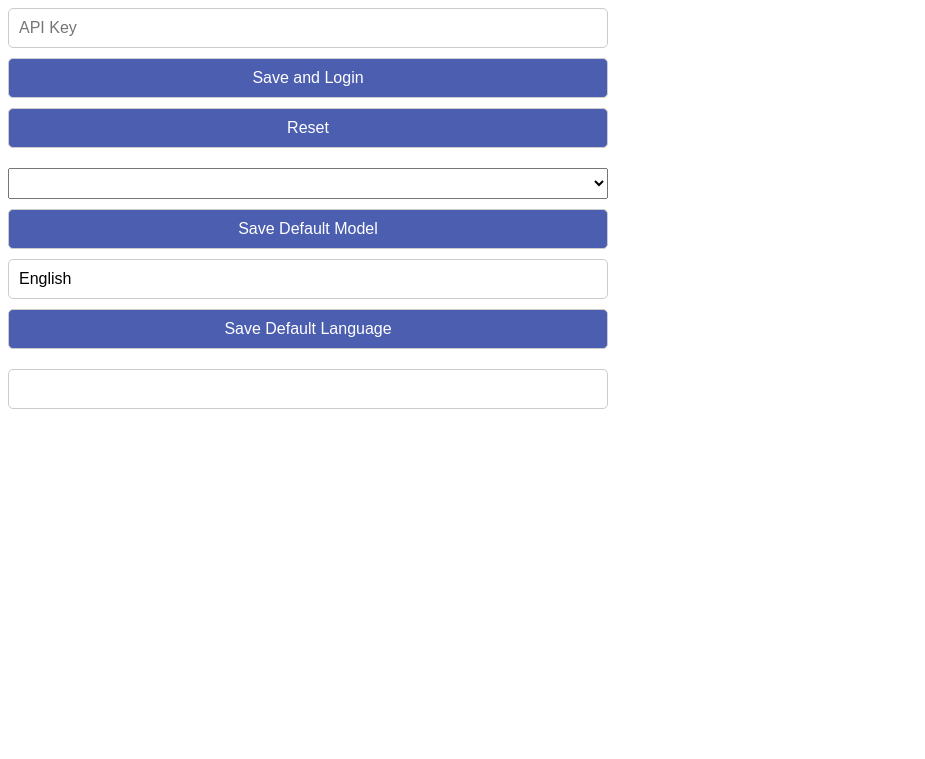
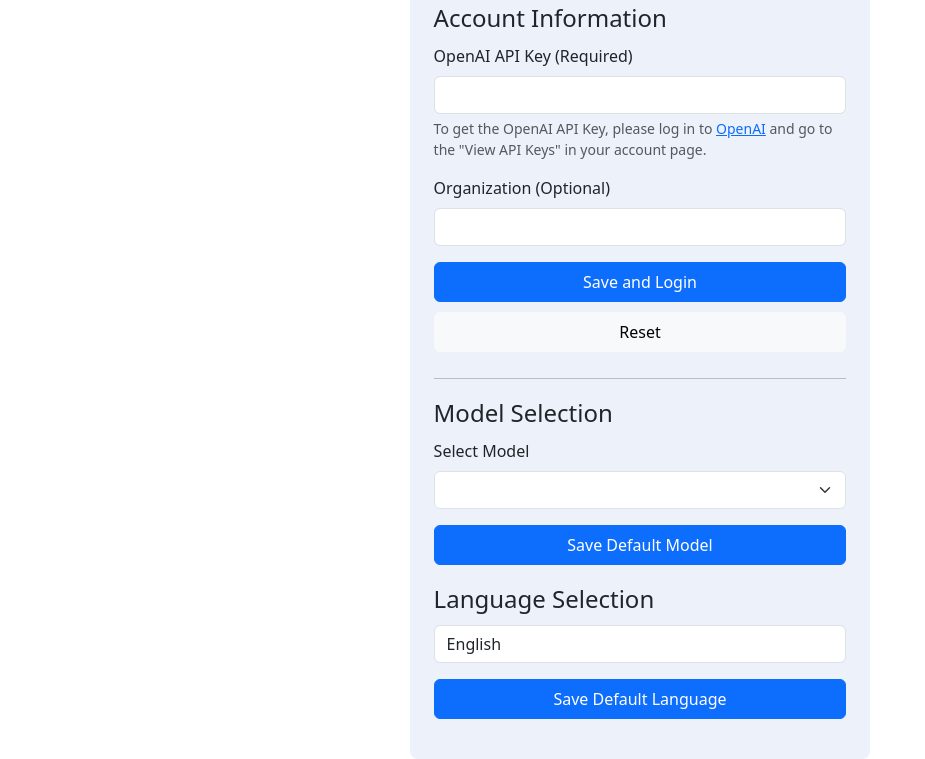
Before and after one commit to XieGuochao/ChatGPT-Chrome-Translator, a browser extension: page src/options.html in a window 1280 px wide. Shown: the part 122-881 px from the top of the page, without its empty margins (0-925 px from the left). Before the commit the page ends 800 px from the top, so only its background shows below. Drawn offline with nearby package versions, Linux system fonts and the light colour scheme; no server answers.

Commit message:
update index and options ui

```diff
--- /dev/null
+++ b/src/index.css
@@ -0,0 +1,58 @@
+body {
+    width: 360px;
+    padding: 24px;
+}
+
+#main-container {
+    border-radius: 8px;
+    padding: 8px 24px 8px 24px;
+    background-color: #D4E1FD;
+}
+
+input.credential {
+    width: 100%;
+    height: 40px;
+    border-radius: 5px;
+    border: 1px solid #ccc;
+    padding: 0 10px;
+    margin-bottom: 10px;
+    font-size: 16px;
+    box-sizing: border-box;
+}
+
+button {
+    width: 100%;
+    height: 40px;
+    border-radius: 5px;
+    border: 1px solid #ccc;
+    padding: 0 10px;
+    margin-bottom: 10px;
+    font-size: 16px;
+    box-sizing: border-box;
+    background-color: #4c5eaf;
+    color: white;
+}
+
+select {
+    margin-top: 10px;
+    margin-bottom: 10px;
+}
+
+option, select {
+    font-size: 16px;
+    padding: 5px;
+    width: 100%;
+}
+
+/* #status {
+    margin-top: 10px;
+    margin-bottom: 10px;
+    font-size: 16px;
+    width: 100%;
+    height: 40px;
+    border-radius: 5px;
+    border: 1px solid #ccc;
+    padding: 0 10px;
+    box-sizing: border-box;
+    font-size: 16px;
+} */
--- /dev/null
+++ b/src/options.css
@@ -0,0 +1,52 @@
+#main-container {
+    margin:auto;
+    margin-top: 32px;
+    width: 36%;
+    min-width: 360px;
+    border-radius: 8px;
+    padding: 24px 24px 24px 24px;
+    background-color: #ecf1fa;
+}
+
+/* input.credential {
+    width: 100%;
+    height: 40px;
+    border-radius: 5px;
+    border: 1px solid #ccc;
+    padding: 0 10px;
+    margin-bottom: 10px;
+    font-size: 16px;
+    box-sizing: border-box;
+} */
+
+button {
+    width: 100%;
+    height: 40px;
+    border-radius: 5px;
+    border: 1px solid #ccc;
+    padding: 0 10px;
+    margin-bottom: 10px;
+    font-size: 16px;
+    box-sizing: border-box;
+    background-color: #4c5eaf;
+    color: white;
+}
+
+option, select {
+    font-size: 16px;
+    padding: 5px;
+    width: 100%;
+}
+
+/* #status {
+    margin-top: 10px;
+    margin-bottom: 10px;
+    font-size: 16px;
+    width: 100%;
+    height: 40px;
+    border-radius: 5px;
+    border: 1px solid #ccc;
+    padding: 0 10px;
+    box-sizing: border-box;
+    font-size: 16px;
+} */
--- a/src/options.html
+++ b/src/options.html
@@ -6,33 +6,65 @@
     <meta http-equiv="X-UA-Compatible" content="IE=edge">
     <meta name="viewport" content="width=device-width, initial-scale=1.0">
     <title>Options</title>
-    <link rel="stylesheet" href="style.css">
+    <link href="https://cdn.jsdelivr.net/npm/bootstrap@5.3.0/dist/css/bootstrap.min.css" rel="stylesheet" integrity="sha384-9ndCyUaIbzAi2FUVXJi0CjmCapSmO7SnpJef0486qhLnuZ2cdeRhO02iuK6FUUVM" crossorigin="anonymous">
+    <link rel="stylesheet" href="options.css">
 </head>
 
 <body>
-    <h1>ChatGPT Chrome Extension Options</h1>
-    <div id="credential">
-        <input class="credential" type="text" id="org" placeholder="Organization">
-        <input class="credential" type="password" id="api_key" placeholder="API Key">
+    <div id="main-container">
+        <h3>Configuration Settings</h3>
+        <br>
 
-        <button id="save">Save and Login</button>
-        <button id="reset">Reset</button>
+        <legend>Account Information</legend>
+
+        <!-- OpenAI API Key -->
+        <div class="mb-3">
+            <label class="form-label">OpenAI API Key (Required)</label>
+            <input class="form-control" type="password" id="api_key">
+            <div class="form-text">To get the OpenAI API Key, please log in to  <a href="https://platform.openai.com/login">OpenAI</a> and go to the "View API Keys" in your account page.</div>
         </div>
 
-    <div id="model-selection">
-        <select id="model_list">
 
-        </select>
-        <button id="save-model">Save Default Model</button>
+        <!-- Organization -->
+        <div class="mb-3">
+            <label class="form-label">Organization (Optional)</label>
+            <input class="form-control" type="text" id="org">
         </div>
 
-    <div id="language-selection">
-        <input id="language">
-        <button id="save-language">Save Default Language</button>
+
+        <!-- Buttons -->
+        <div class="mb-3">
+            <button id="save" class="btn btn-primary">Save and Login</button>
+            <button id="reset" class="btn btn-light">Reset</button>
         </div>
 
-    <div id="status"></div>
+        <hr>
 
+        <legend>Model Selection</legend>
+        <div id="model-selection">
+            <div class="mb-3">
+                <label class="form-label">Select Model</label>
+                <select id="model_list" class="form-select"></select>
+            </div>
+
+            <div class="mb-3">
+                <button id="save-model" class="btn btn-primary" style="margin-bottom: 0;">Save Default Model</button>
+            </div>
+        </div>
+
+        <legend>Language Selection</legend>
+        <div id="language-selection">
+            <div class="mb-3">
+                <input class="form-control" id="language">
+            </div>
+
+            <div class="mb-3">
+                <button id="save-language" class="btn btn-primary" style="margin-bottom: 0;">Save Default Language</button>
+                <div class="form-text" id="status"></div>
+            </div>
+        </div>
+
+    </div>
     <script src="../chatgpt.js"></script>
     <script src="../utils.js"></script>
     <script src="./options.js"></script>
--- a/src/options.js
+++ b/src/options.js
@@ -11,12 +11,14 @@ document.addEventListener('DOMContentLoaded', async() => {
     }
     update_options_ui(account, models);
 });
+
 document.getElementById('save').addEventListener('click', () => {
     const components = ui_components();
     save_options(
         components.org.value,
         components.api_key.value,
     );
+    update_status("Options saved.");
 });
 
 document.getElementById('reset').addEventListener('click', reset_options);
--- a/utils.js
+++ b/utils.js
@@ -51,7 +51,6 @@ async function save_options(org, api_key, default_model) {
     );
     await new_account.save();
 
-    update_status("Options saved.", new_account);
     const [models, errorcode, error_message] = await new_account.models().list();
     if (errorcode != 0) {
         update_status(`Error: ${error_message}`);
```
Also changed, not shown: src/index.html (+23 -9 lines). Lines whose indentation alone changed are shown as unchanged.
